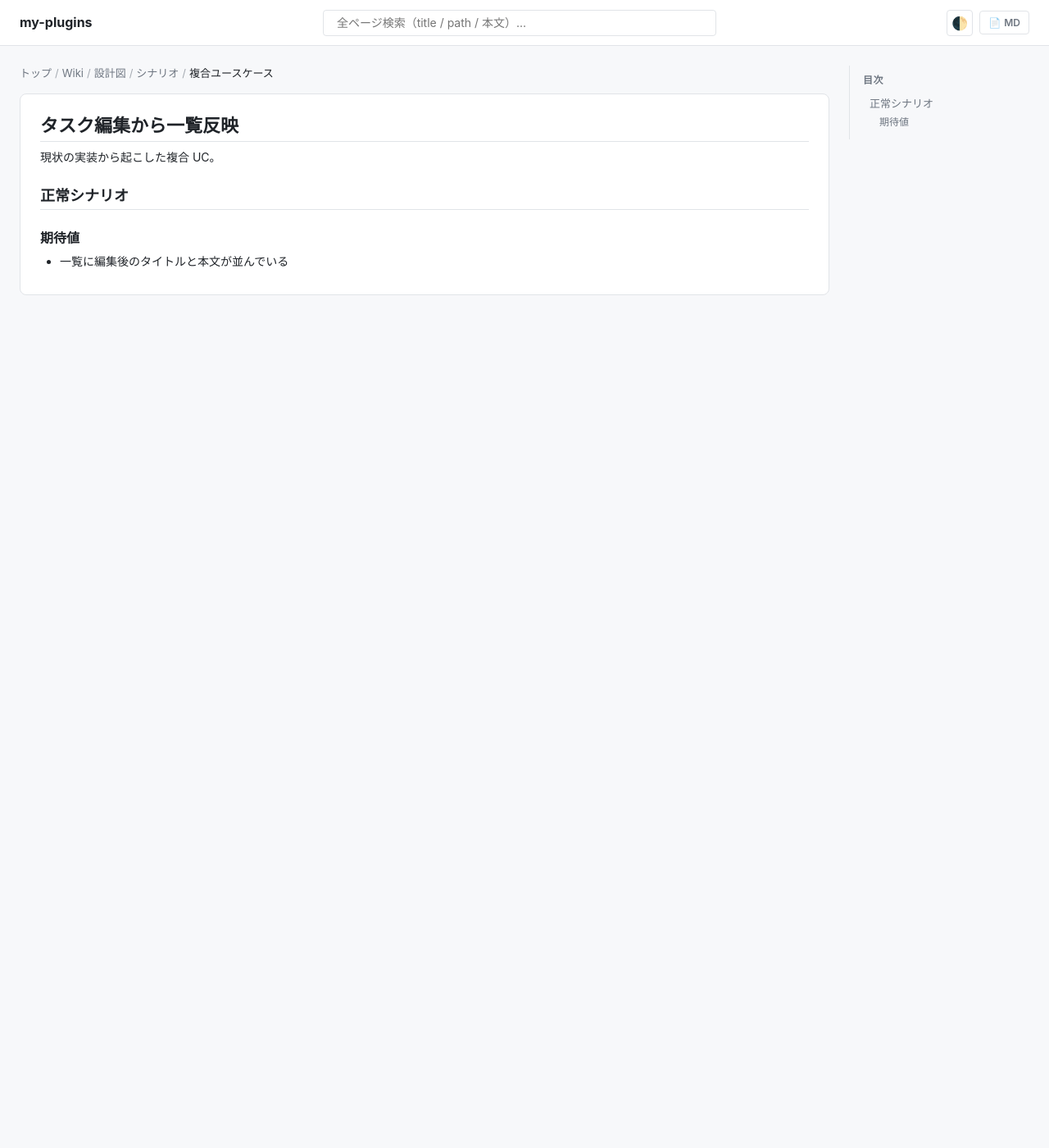
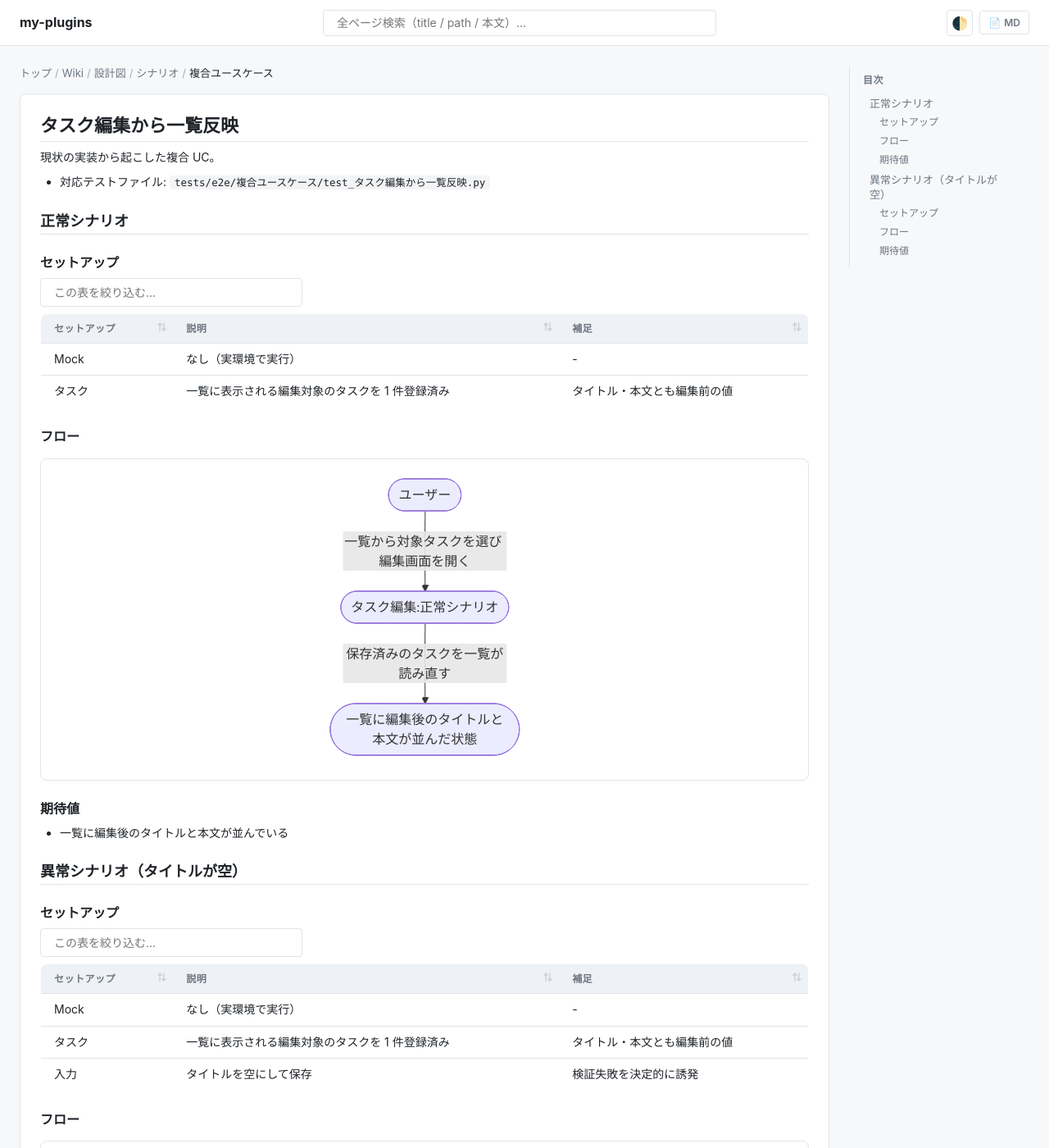
Before and after one commit to shuhei1101/ai-monitor-e2e, a Jekyll site: the page built from docs/wiki/設計図/シナリオ/複合ユースケース/タスク編集から一覧反映.md, in a window 1280 px wide and 1400 px high. Shown: the whole window at 82% size. Built offline with Jekyll 4.4.1, drawn with Linux system fonts in a browser that asks for light colours; our own code applies the rules of GitHub Pages for plain Markdown files; some of the changed text lies outside the part shown.

Commit message:
タスク編集から一覧反映の複合シナリオを整備

````diff
--- a/docs/wiki/設計図/シナリオ/複合ユースケース/タスク編集から一覧反映.md
+++ b/docs/wiki/設計図/シナリオ/複合ユースケース/タスク編集から一覧反映.md
@@ -2,8 +2,51 @@
 
 現状の実装から起こした複合 UC。
 
+- 対応テストファイル: `tests/e2e/複合ユースケース/test_タスク編集から一覧反映.py`
+
 ## 正常シナリオ
+
+### セットアップ
+
+| セットアップ | 説明 | 補足 |
+| --- | --- | --- |
+| Mock | なし（実環境で実行） | - |
+| タスク | 一覧に表示される編集対象のタスクを 1 件登録済み | タイトル・本文とも編集前の値 |
+
+### フロー
+
+```mermaid
+flowchart TD
+  A([ユーザー]) -->|一覧から対象タスクを選び 編集画面を開く| UC1([タスク編集:正常シナリオ])
+  UC1 -->|保存済みのタスクを一覧が読み直す| S1([一覧に編集後のタイトルと本文が並んだ状態])
+
+  click UC1 "../単一ユースケース/タスク編集.md#正常シナリオ"
+```
 
 ### 期待値
 
 - 一覧に編集後のタイトルと本文が並んでいる
+
+## 異常シナリオ（タイトルが空）
+
+### セットアップ
+
+| セットアップ | 説明 | 補足 |
+| --- | --- | --- |
+| Mock | なし（実環境で実行） | - |
+| タスク | 一覧に表示される編集対象のタスクを 1 件登録済み | タイトル・本文とも編集前の値 |
+| 入力 | タイトルを空にして保存 | 検証失敗を決定的に誘発 |
+
+### フロー
+
+```mermaid
+flowchart TD
+  A([ユーザー]) -->|一覧から対象タスクを選び タイトルを空にして保存| UC1([タスク編集:異常シナリオ<br>（タイトルが空）])
+  UC1 -->|保存されないまま一覧に戻る| S1([一覧が編集前のタイトルと本文のままの状態])
+
+  click UC1 "../単一ユースケース/タスク編集.md#異常シナリオタイトルが空"
+```
+
+### 期待値
+
+- 一覧のタスクが編集前のタイトルと本文のまま並んでいる
````
